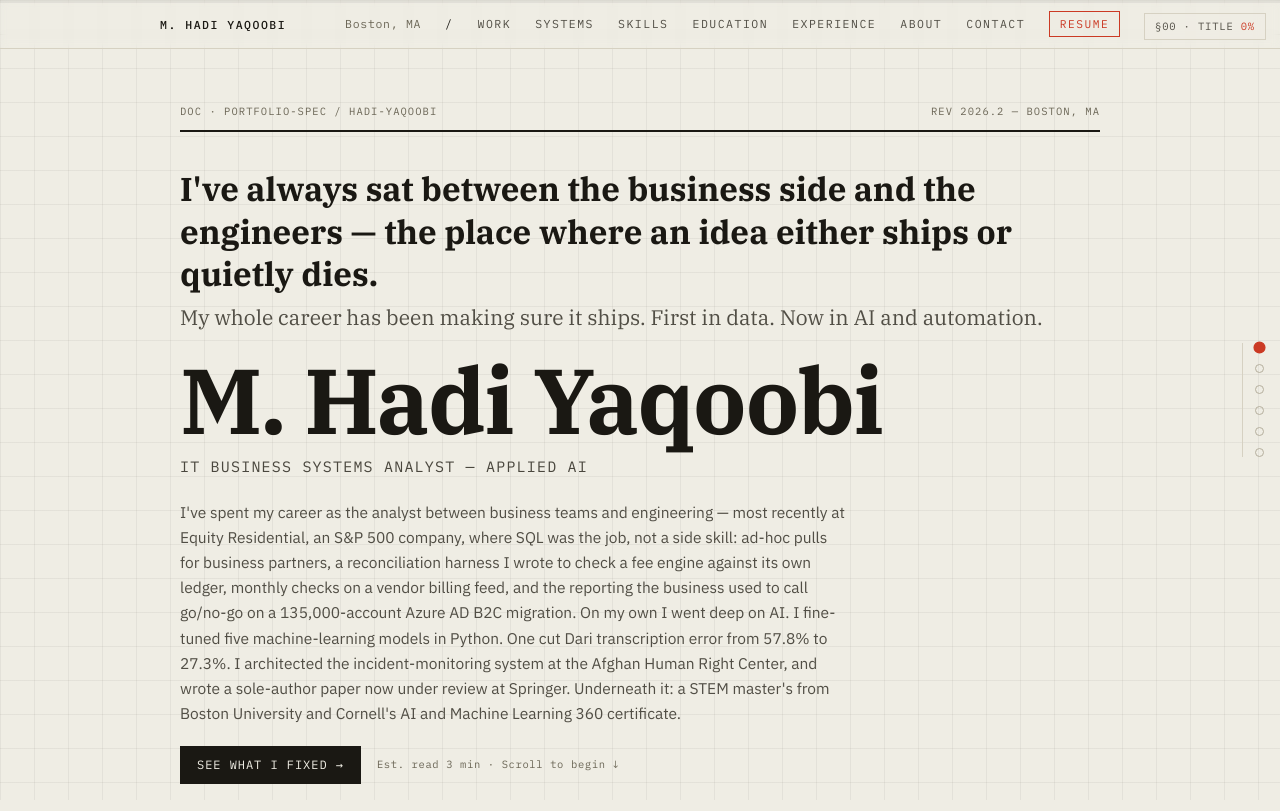
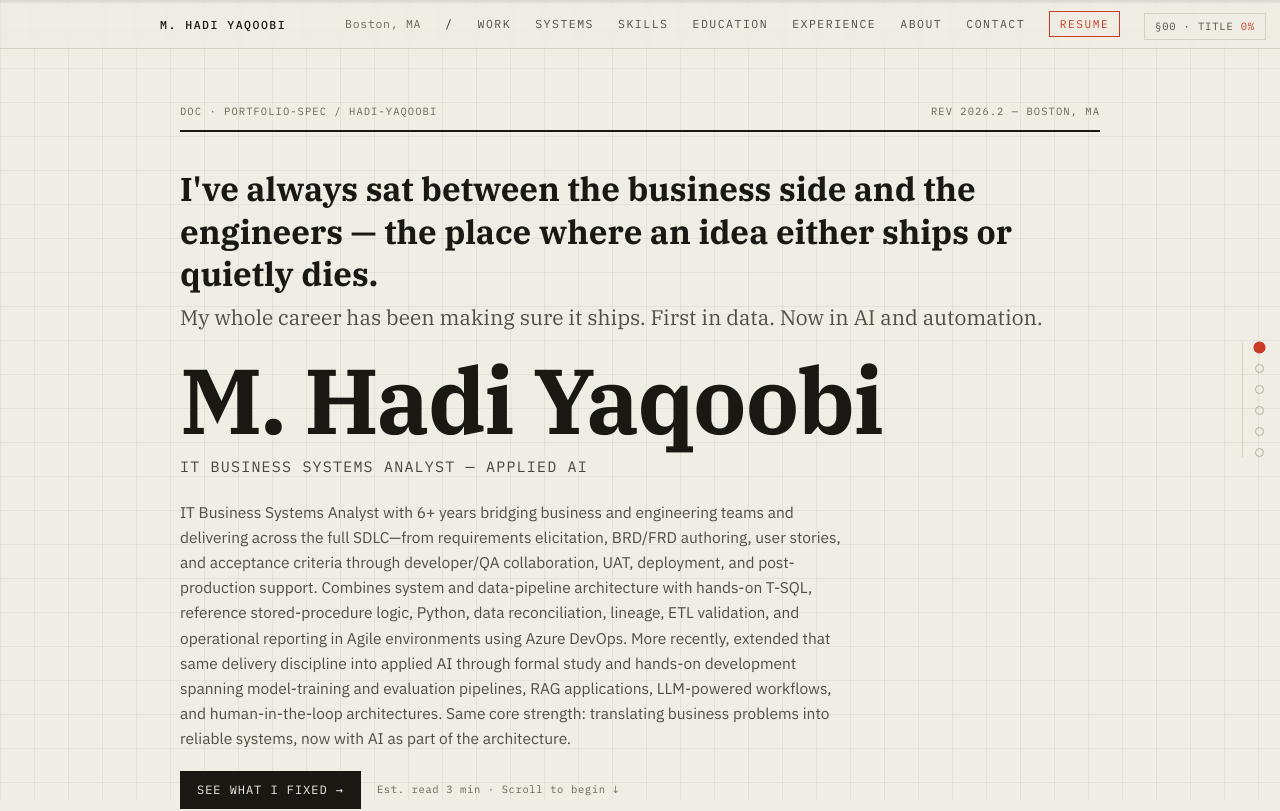
Before and after one commit to Hadiyaqoobi/portfolio_hadi, a React (Vite) app: page / in a window 1280 px wide. Shown: the top 811 px of the page. Built offline with nearby package versions, Linux system fonts and the light colour scheme.

Commit message:
Update portfolio positioning summary

```diff
--- a/src/components/spec/TitleBlock.tsx
+++ b/src/components/spec/TitleBlock.tsx
@@ -86,19 +86,7 @@ export const TitleBlock = ({ reduced }: { reduced: boolean }) => {
       </p>
 
       <p className="mt-5 max-w-[72ch] text-[15.5px] leading-[1.62] text-ink-soft">
-        I've spent my career as the analyst between business teams and
-        engineering &mdash; most recently at Equity Residential, an S&amp;P 500
-        company, where SQL was the job, not a side skill: ad-hoc pulls for
-        business partners, a reconciliation harness I wrote to check a fee
-        engine against its own ledger, monthly checks on a vendor billing feed,
-        and the reporting the business used to call go/no-go on a
-        135,000-account Azure AD B2C migration. On my own I went deep on AI. I
-        fine-tuned five machine-learning models in Python. One cut Dari
-        transcription error from 57.8% to 27.3%. I architected the
-        incident-monitoring system at the Afghan Human Right Center, and wrote a
-        sole-author paper now under review at Springer. Underneath it: a STEM
-        master's from Boston University and Cornell's AI and Machine Learning
-        360 certificate.
+        {personal.subtitle}
       </p>
 
       <div className="mt-5 flex flex-wrap items-center gap-x-4 gap-y-2">
--- a/src/data/portfolio-data.ts
+++ b/src/data/portfolio-data.ts
@@ -2,7 +2,7 @@ export const portfolioData = {
   personal: {
     name: "M. Hadi Yaqoobi",
     title: "IT Business Systems Analyst",
-    subtitle: "At Equity Residential, an S&P 500 apartment company, I was the analyst between the business and its engineering teams. When a 135,000-account move to Azure AD B2C ran across six teams, I owned the part that told the business it was safe to go live — the migration-completeness checks, the readiness dashboards, and the cleanup after launch. I wrote the SQL myself. I do the same work now with AI inside it, on contract at the Afghan Human Right Center, where I architected the incident-monitoring system my team is building.",
+    subtitle: "IT Business Systems Analyst with 6+ years bridging business and engineering teams and delivering across the full SDLC—from requirements elicitation, BRD/FRD authoring, user stories, and acceptance criteria through developer/QA collaboration, UAT, deployment, and post-production support. Combines system and data-pipeline architecture with hands-on T-SQL, reference stored-procedure logic, Python, data reconciliation, lineage, ETL validation, and operational reporting in Agile environments using Azure DevOps. More recently, extended that same delivery discipline into applied AI through formal study and hands-on development spanning model-training and evaluation pipelines, RAG applications, LLM-powered workflows, and human-in-the-loop architectures. Same core strength: translating business problems into reliable systems, now with AI as part of the architecture.",
     location: "Boston, MA (Green Card Holder)",
     focus: ["Requirements Analysis & Documentation", "Systems Integration & Azure", "SQL & Data Validation", "Cross-Functional Stakeholder Management", "Enterprise SDLC & Agile"],
     email: "hyaqoobi@bu.edu",
```
